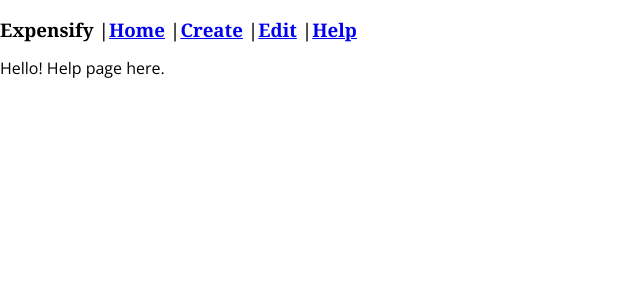
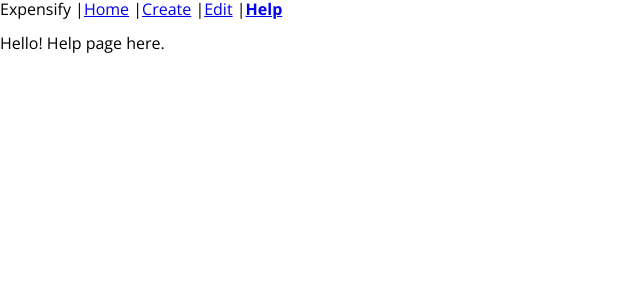
Before and after one commit to theindianotaku/react-expensify-app, a React (Create React App) app: page /help in a window 1280 px wide. Shown: the top 300 px of the page, without its empty margins (0-640 px from the left). Built offline with nearby package versions, Linux system fonts and the light colour scheme.

Commit message:
Added separate files for every component

```diff
--- /dev/null
+++ b/src/components/AddExpensePage.js
@@ -0,0 +1,9 @@
+import React from 'react';
+
+const AddExpensePage = () => (
+  <div>
+    <p>Hello! Add page here.</p>
+  </div>
+);
+
+export default AddExpensePage;
--- /dev/null
+++ b/src/components/EditExpensePage.js
@@ -0,0 +1,9 @@
+import React from 'react';
+
+const EditExpensePage = () => (
+  <div>
+    <p>Hello! Edit page here here.</p>
+  </div>
+);
+
+export default EditExpensePage;
--- /dev/null
+++ b/src/components/Header.js
@@ -0,0 +1,14 @@
+import React from 'react';
+import { NavLink } from 'react-router-dom';
+
+const Header = () => (
+  <header>
+    <span>Expensify</span> |
+    <NavLink to="/" activeClassName="is-active" exact={true}>Home</NavLink> |
+    <NavLink to="/create" activeClassName="is-active">Create</NavLink> |
+    <NavLink to="/edit" activeClassName="is-active">Edit</NavLink> |
+    <NavLink to="/help" activeClassName="is-active">Help</NavLink>
+  </header>
+);
+
+export default Header;
--- /dev/null
+++ b/src/components/HelpPage.js
@@ -0,0 +1,9 @@
+import React from 'react';
+
+const HelpPage = () => (
+  <div>
+    <p>Hello! Help page here.</p>
+  </div>
+);
+
+export default HelpPage;
--- /dev/null
+++ b/src/components/NotFoundPage.js
@@ -0,0 +1,11 @@
+import React from 'react';
+import { Link } from 'react-router-dom';
+
+const NotFoundPage = () => (
+  <div>
+    404 -
+    <Link to="/">Go Home</Link>
+  </div>
+);
+
+export default NotFoundPage;
--- a/src/index.js
+++ b/src/index.js
@@ -1,62 +1,10 @@
 import React from 'react';
 import ReactDOM from 'react-dom';
-import { BrowserRouter, Route, Switch, Link } from 'react-router-dom';
 
-import App from './components/App';
+import AppRouter from './routers/AppRouter';
 import 'normalize.css/normalize.css';
 import './styles/styles.css';
 //import registerServiceWorker from './registerServiceWorker';
 
-const AddExpensePage = () => (
-  <div>
-    <p>Hello! Add page here.</p>
-  </div>
-);
-
-const EditExpensePage = () => (
-  <div>
-    <p>Hello! Edit page here here.</p>
-  </div>
-);
-
-const HelpPage = () => (
-  <div>
-    <p>Hello! Help page here.</p>
-  </div>
-);
-
-const NotFoundPage = () => (
-  <div>
-    404 -
-    <Link to="/">Go Home</Link>
-  </div>
-);
-
-const Header = () => (
-  <header>
-    <h3>Expensify |
-      <Link to="/">Home</Link> |
-      <Link to="/create">Create</Link> |
-      <Link to="/edit">Edit</Link> |
-      <Link to="/help">Help</Link>
-    </h3>
-  </header>
-);
-
-const routes = (
-  <BrowserRouter>
-    <div>
-      <Header />
-      <Switch>
-        <Route path="/" component={App} exact={true} />
-        <Route path="/create" component={AddExpensePage} />
-        <Route path="/edit" component={EditExpensePage} />
-        <Route path="/help" component={HelpPage} />
-        <Route component={NotFoundPage} />
-      </Switch>
-    </div>
-  </BrowserRouter>
-);
-
-ReactDOM.render(routes, document.getElementById('root'));
+ReactDOM.render(<AppRouter />, document.getElementById('root'));
 //registerServiceWorker();
--- /dev/null
+++ b/src/routers/AppRouter.js
@@ -0,0 +1,27 @@
+import React from 'react';
+import { BrowserRouter, Route, Switch } from 'react-router-dom';
+
+import Header from '../components/Header';
+import App from '../components/App';
+import AddExpensePage from '../components/AddExpensePage';
+import EditExpensePage from '../components/EditExpensePage';
+import HelpPage from '../components/HelpPage';
+import NotFoundPage from '../components/NotFoundPage';
+
+
+const AppRouter = () => (
+  <BrowserRouter>
+    <div>
+      <Header />
+      <Switch>
+        <Route path="/" component={App} exact={true} />
+        <Route path="/create" component={AddExpensePage} />
+        <Route path="/edit" component={EditExpensePage} />
+        <Route path="/help" component={HelpPage} />
+        <Route component={NotFoundPage} />
+      </Switch>
+    </div>
+  </BrowserRouter>
+);
+
+export default AppRouter;
--- a/src/styles/base/_base.scss
+++ b/src/styles/base/_base.scss
@@ -29,3 +29,7 @@ button:focus {
 input {
   font-family: 'Open Sans';
 }
+
+.is-active {
+  font-weight: bold;
+}
```
